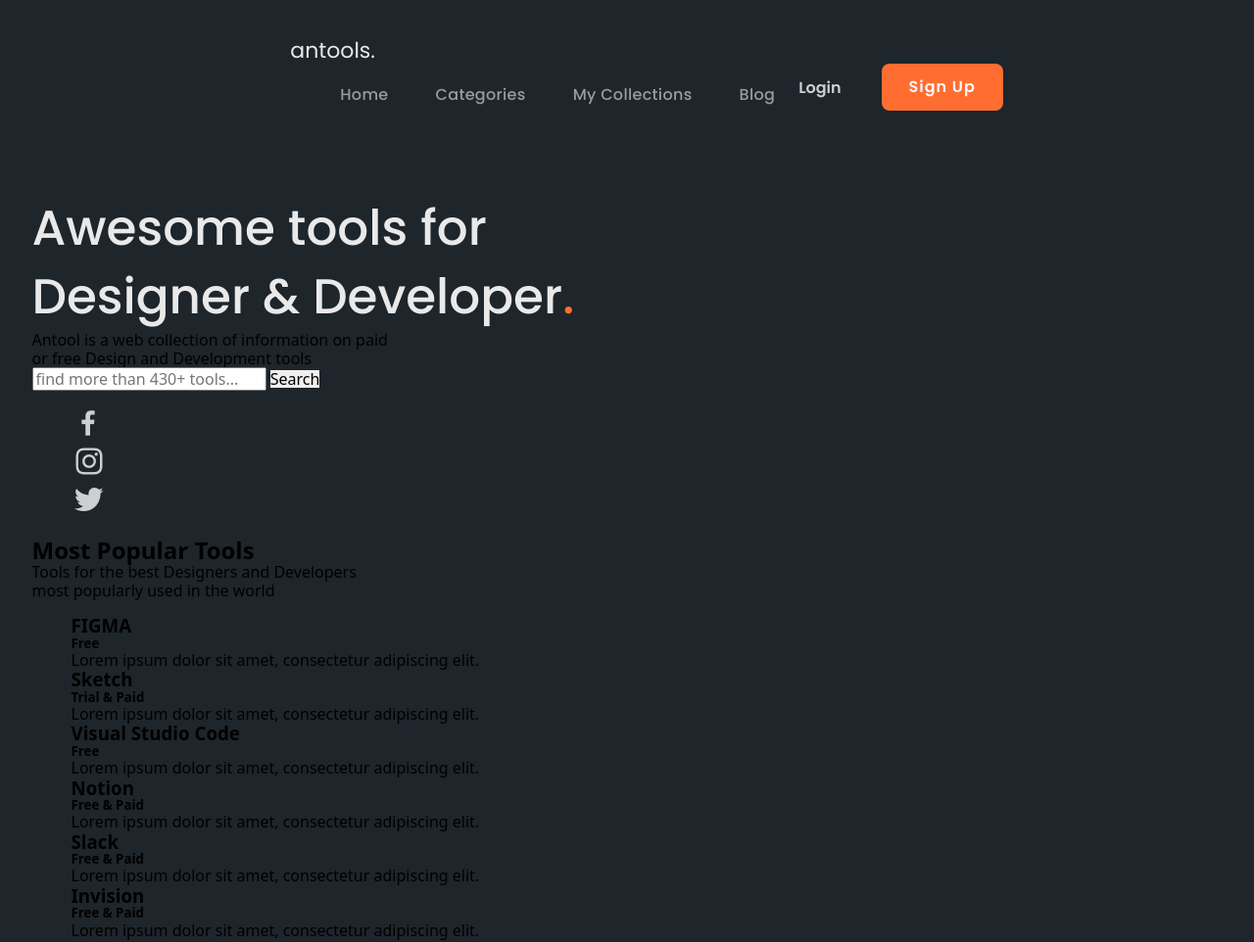
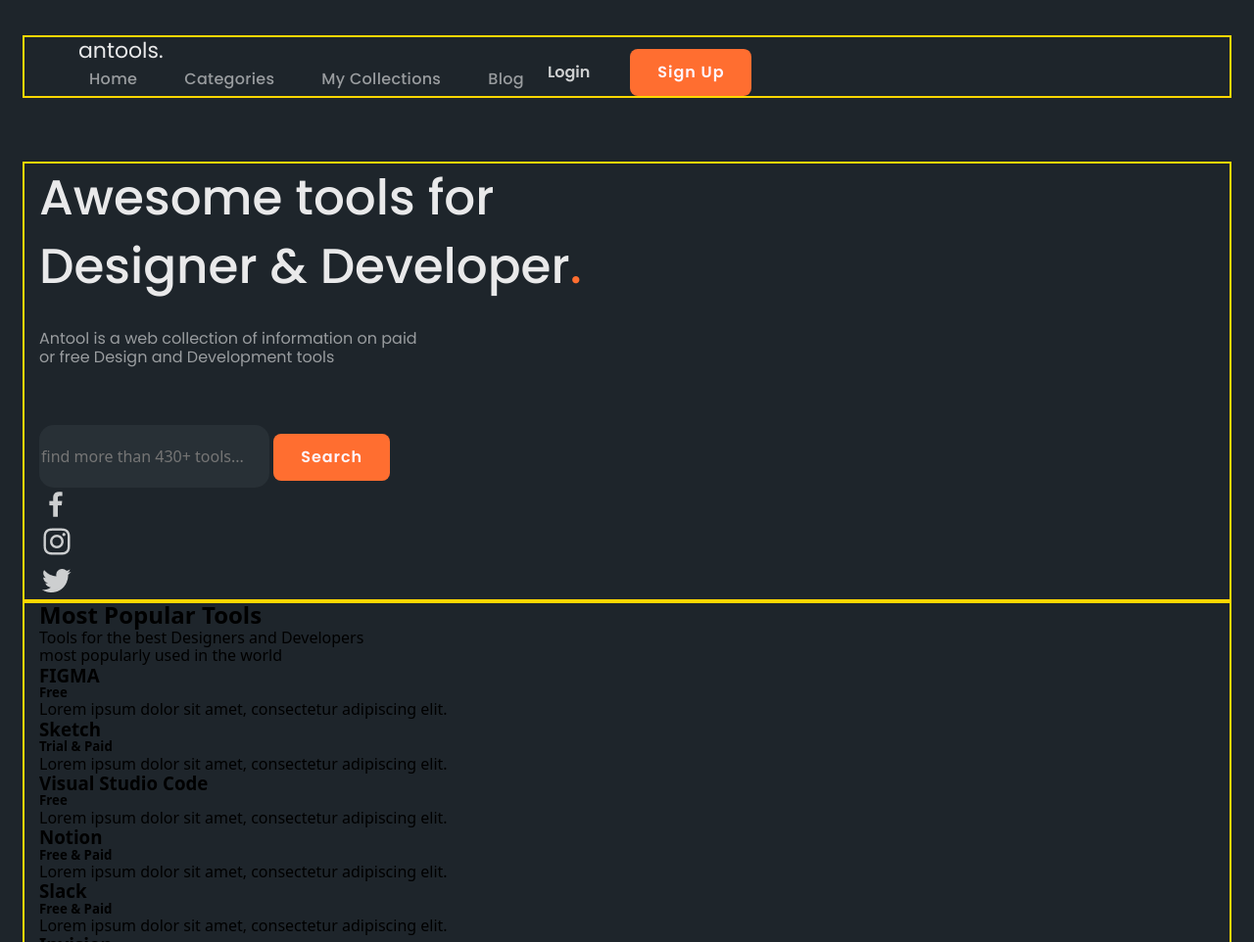
Before and after one commit to VladyslavYermakov/Antools, a plain HTML site: page index.html in a window 1280 px wide. Shown: the top 962 px of the page at 98% size. Drawn offline with nearby package versions, Linux system fonts and the light colour scheme.

Commit message:
Add files via upload

```diff
--- a/index.html
+++ b/index.html
@@ -34,7 +34,7 @@
         <h1 class="hero-title">Awesome tools for<br>Designer & Developer<span class="dot">.</span></h1>
         <p class="hero-text">Antool is a web collection of information on paid<br>or free Design and Development tools</p>
         <div class="search">
-            <input type="text" placeholder="find more than 430+ tools...">
+            <input class="search-input" type="text" placeholder="find more than 430+ tools...">
             <button class="hero-btn">Search</button>
             <ul>
                 <li><a href="https://www.facebook.com"><img src="./images/facebook-logo.png" alt="facebook-logo"></a></li>
--- a/reset.css
+++ b/reset.css
@@ -1,11 +1,12 @@
 :root {
+      --grey: #283036;
       --white: #FDF5FF;
       --background: #1E252B;
       --second-main: #FF6E30;
 
 }
 
-h1,h2,h3,h4,h5,h6,p,img,button,a{
+h1,h2,h3,h4,h5,h6,p,img,button,a,ul,li{
     margin: 0;
     padding: 0;
 }
@@ -21,8 +22,9 @@ a{
 
 .container{
     margin: 0 auto;
-    max-width: 1245px;
+    width: 1230px;
     padding: 0 15px;
+    outline: solid 2px gold;
 }
 
 button{
--- a/style.css
+++ b/style.css
@@ -82,7 +82,6 @@
     font-size: 16px;
     cursor: pointer;
     letter-spacing: 0.06em;
-    display: flex;
     line-height: 1.5;
 }
 
@@ -97,3 +96,32 @@
 .dot{
     color: var(--second-main);
 }
+
+.hero-text{
+    font-family: 'Poppins';
+    color: rgba(255,255,255,55%);
+    margin-top: 30px;
+    margin-bottom: 60px;
+}
+
+.search-input{
+    border-style: none;
+    background-color: var(--grey);
+    border-radius: 15px;
+    height: 64px;
+    width: 467;
+}
+
+.hero-btn{
+    font-family: 'Poppins';
+    background-color: var(--second-main);
+    color: var(--white);
+    border: transparent;
+    border-radius: 8px;
+    padding: 12px 28px;
+    font-weight: 600;
+    font-size: 16px;
+    cursor: pointer;
+    letter-spacing: 0.06em;
+    line-height: 1.5;
+}
```
